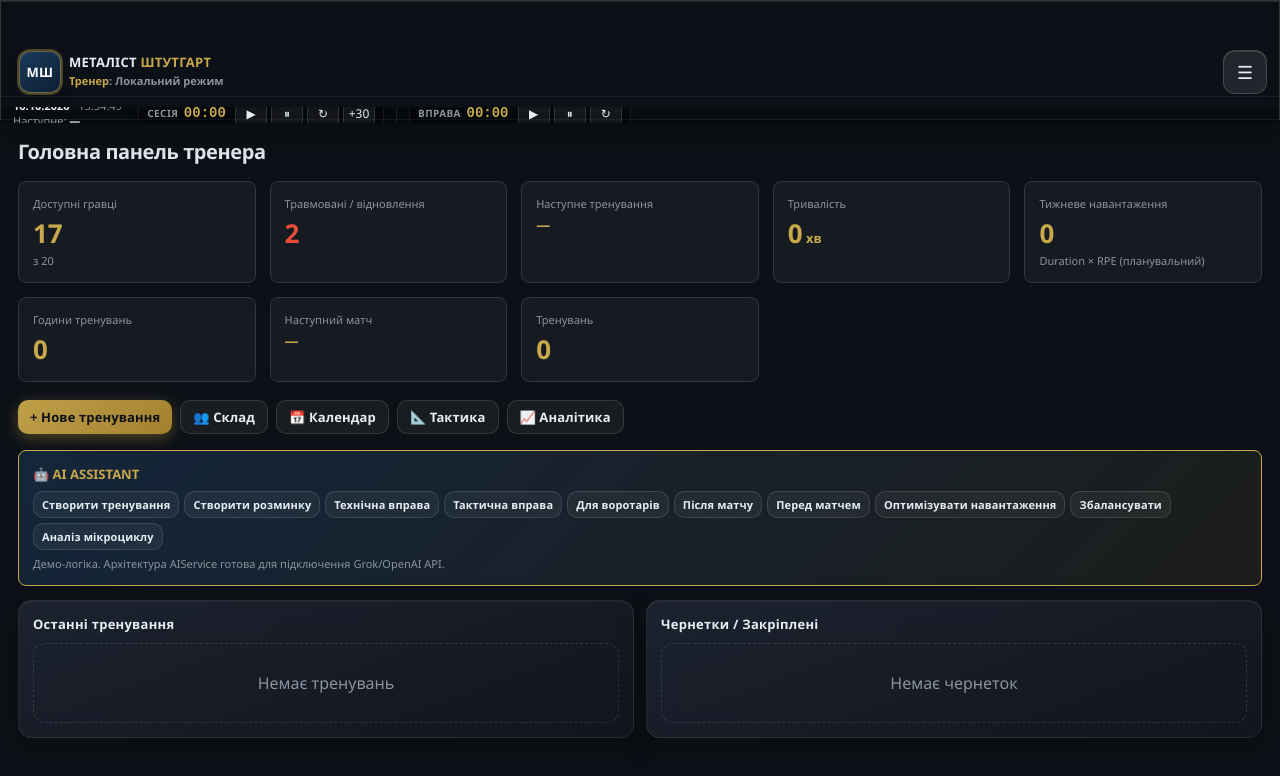
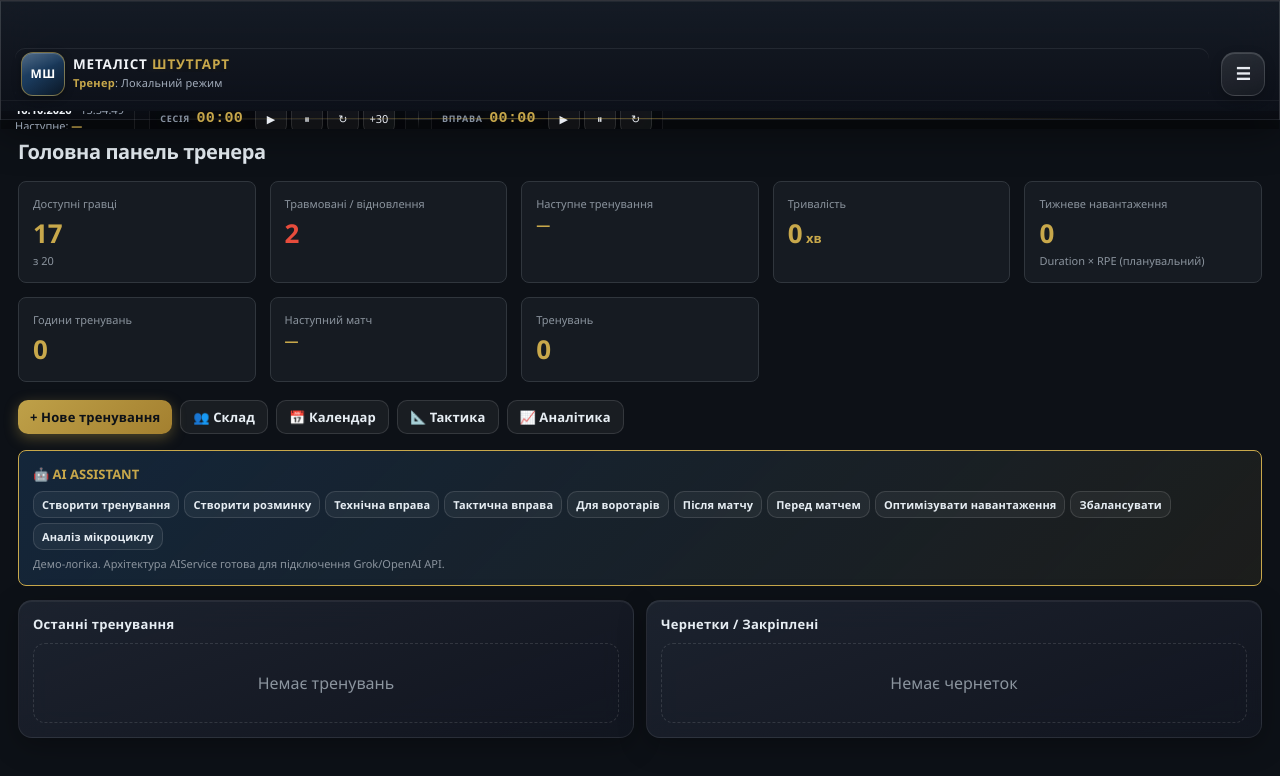
Before and after one commit to SangfoidEns/COACH, a website: page index.html in a window 1280 px wide. Drawn offline with Linux system fonts and the light colour scheme.

Commit message:
Add files via upload

```diff
--- a/src/styles/app.css
+++ b/src/styles/app.css
@@ -2483,7 +2483,7 @@ body.ms-io-lock #club-logo-btn {
 
 
 /* ═══════════════════════════════════════════════════════════
-   MASTER 2-TIER HEADER — Brand+Coach | Menu · Status+Timers
+   PROFESSIONAL 2-TIER HEADER — Editorial Glass
    ═══════════════════════════════════════════════════════════ */
 .header.header-2tier.glass-hdr {
   display: flex !important;
@@ -2493,51 +2493,72 @@ body.ms-io-lock #club-logo-btn {
   max-width: 100vw;
   box-sizing: border-box;
   padding: 0 !important;
-  /* Safe zone below Telegram Close / ⋯ */
   padding-top: max(env(safe-area-inset-top, 12px), 44px) !important;
   height: auto !important;
   min-height: 0 !important;
   z-index: 1000 !important;
   position: relative;
   overflow: visible;
-  background: rgba(13, 17, 23, 0.78) !important;
-  backdrop-filter: blur(22px) saturate(180%);
-  -webkit-backdrop-filter: blur(22px) saturate(180%);
-  border-bottom: 1px solid rgba(255, 255, 255, 0.10);
+  isolation: isolate;
+  background:
+    linear-gradient(180deg, rgba(22, 28, 38, 0.92) 0%, rgba(12, 16, 24, 0.88) 100%) !important;
+  backdrop-filter: blur(24px) saturate(160%);
+  -webkit-backdrop-filter: blur(24px) saturate(160%);
+  border-bottom: 1px solid rgba(255, 255, 255, 0.08);
   box-shadow:
-    0 10px 36px rgba(0, 0, 0, 0.4),
-    inset 0 1px 0 rgba(255, 255, 255, 0.1);
+    0 1px 0 rgba(255, 255, 255, 0.06) inset,
+    0 12px 40px rgba(0, 0, 0, 0.45);
   transform: translateZ(0);
 }
 
-/* Top: [Brand+Coach ........ ☰] */
+/* Gold accent line under header */
+.header.header-2tier.glass-hdr::after {
+  content: '';
+  position: absolute;
+  left: 12%;
+  right: 12%;
+  bottom: 0;
+  height: 1px;
+  background: linear-gradient(
+    90deg,
+    transparent 0%,
+    rgba(200, 168, 75, 0.55) 35%,
+    rgba(200, 168, 75, 0.55) 65%,
+    transparent 100%
+  );
+  pointer-events: none;
+  opacity: 0.7;
+}
+
+/* ── Tier 1 ── */
 .glass-hdr .hdr-top {
   display: flex !important;
   flex-direction: row !important;
   align-items: center;
   justify-content: space-between;
-  gap: 10px;
-  padding: 8px 12px 6px;
-  padding-left: max(12px, env(safe-area-inset-left, 0px));
-  padding-right: max(12px, env(safe-area-inset-right, 0px));
+  gap: 12px;
+  padding: 10px 14px 8px;
+  padding-left: max(14px, env(safe-area-inset-left, 0px));
+  padding-right: max(14px, env(safe-area-inset-right, 0px));
   box-sizing: border-box;
-  min-height: 52px;
-  border-bottom: 1px solid rgba(255, 255, 255, 0.06);
+  min-height: 56px;
+  border-bottom: 1px solid rgba(255, 255, 255, 0.05);
 }
 
 .brand-hit {
   display: flex !important;
   flex-direction: row !important;
   align-items: center;
-  gap: 10px;
+  gap: 12px;
   flex: 1 1 auto;
   min-width: 0;
-  max-width: calc(100% - 56px);
+  max-width: calc(100% - 58px);
   margin: 0;
-  padding: 6px 10px;
-  border: 1px solid transparent;
-  border-radius: 14px;
-  background: rgba(255, 255, 255, 0.05);
+  padding: 6px 12px 6px 6px;
+  border: 1px solid rgba(255, 255, 255, 0.06);
+  border-radius: 16px;
+  background:
+    linear-gradient(135deg, rgba(255, 255, 255, 0.07) 0%, rgba(255, 255, 255, 0.02) 100%);
   color: inherit;
   cursor: pointer;
   text-align: left;
@@ -2545,73 +2566,105 @@ body.ms-io-lock #club-logo-btn {
   touch-action: manipulation;
   user-select: none;
   -webkit-user-select: none;
-  transition: background 0.15s, border-color 0.15s, transform 0.12s;
+  transition:
+    background 0.2s ease,
+    border-color 0.2s ease,
+    box-shadow 0.2s ease,
+    transform 0.15s ease;
+  box-shadow: inset 0 1px 0 rgba(255, 255, 255, 0.08);
 }
 .brand-hit:hover,
 .brand-hit:focus-visible {
-  background: rgba(200, 168, 75, 0.14);
-  border-color: rgba(200, 168, 75, 0.4);
+  background:
+    linear-gradient(135deg, rgba(200, 168, 75, 0.18) 0%, rgba(255, 255, 255, 0.04) 100%);
+  border-color: rgba(200, 168, 75, 0.45);
+  box-shadow:
+    inset 0 1px 0 rgba(255, 255, 255, 0.1),
+    0 0 0 1px rgba(200, 168, 75, 0.15),
+    0 8px 24px rgba(0, 0, 0, 0.25);
   outline: none;
 }
 .brand-hit:active {
   transform: scale(0.985);
-  background: rgba(200, 168, 75, 0.22);
-}
+}
+
 .brand-hit .logo-ph {
   flex-shrink: 0;
-  width: 42px;
-  height: 42px;
-  border-radius: 11px;
+  width: 44px;
+  height: 44px;
+  border-radius: 12px;
   display: flex;
   align-items: center;
   justify-content: center;
   font-weight: 800;
-  font-size: 13px;
-  background: linear-gradient(145deg, var(--club-primary, #1a3a5c), #0d1f33);
-  border: 1px solid rgba(200, 168, 75, 0.5);
+  font-size: 12px;
+  letter-spacing: 0.04em;
+  background:
+    linear-gradient(145deg, #2a4a6c 0%, var(--club-primary, #1a3a5c) 45%, #0a1624 100%);
+  border: 1px solid rgba(200, 168, 75, 0.55);
   color: #fff;
   overflow: hidden;
+  box-shadow:
+    0 2px 8px rgba(0, 0, 0, 0.35),
+    inset 0 1px 0 rgba(255, 255, 255, 0.15);
+  position: relative;
+}
+.brand-hit .logo-ph::after {
+  content: '';
+  position: absolute;
+  inset: 0;
+  border-radius: inherit;
+  background: linear-gradient(160deg, rgba(255,255,255,0.18) 0%, transparent 42%);
+  pointer-events: none;
 }
 .brand-hit .logo-ph img {
   width: 100%;
   height: 100%;
   object-fit: cover;
-}
+  position: relative;
+  z-index: 1;
+}
+
 .brand-text {
   display: flex;
   flex-direction: column;
   min-width: 0;
-  gap: 2px;
+  gap: 3px;
 }
 .brand-title {
-  font-size: 13px;
+  font-size: 13.5px;
   font-weight: 800;
-  letter-spacing: 0.02em;
-  line-height: 1.2;
+  letter-spacing: 0.06em;
+  text-transform: uppercase;
+  line-height: 1.15;
   white-space: nowrap;
   overflow: hidden;
   text-overflow: ellipsis;
-  color: var(--text, #e6edf3);
+  color: #f0f3f7;
 }
 .brand-title em {
   font-style: normal;
+  font-weight: 800;
   color: var(--club-accent, #c8a84b);
+  text-shadow: 0 0 20px rgba(200, 168, 75, 0.25);
 }
 .brand-coach {
   font-size: 11px;
-  font-weight: 600;
-  color: var(--muted, #8b949e);
+  font-weight: 500;
+  color: rgba(180, 190, 205, 0.9);
   white-space: nowrap;
   overflow: hidden;
   text-overflow: ellipsis;
   max-width: 100%;
+  letter-spacing: 0.01em;
 }
 .brand-coach .auth-role {
   color: var(--club-accent, #c8a84b);
   font-weight: 700;
-}
-
-/* Menu 44×44 — only control on the right of tier 1 */
+  letter-spacing: 0.03em;
+}
+
+/* Menu */
 .hdr-menu-btn {
   width: 44px !important;
   height: 44px !important;
@@ -2623,114 +2676,152 @@ body.ms-io-lock #club-logo-btn {
   justify-content: center;
   margin: 0 !important;
   padding: 0 !important;
-  border-radius: 12px;
-  font-size: 18px;
+  border-radius: 14px;
+  font-size: 17px;
   line-height: 1;
   cursor: pointer;
-  color: var(--text, #e6edf3) !important;
-  background: rgba(255, 255, 255, 0.09) !important;
-  border: 1px solid rgba(255, 255, 255, 0.16) !important;
-  box-shadow: inset 0 1px 0 rgba(255, 255, 255, 0.12);
+  color: #e8ecf2 !important;
+  background:
+    linear-gradient(160deg, rgba(255, 255, 255, 0.1) 0%, rgba(255, 255, 255, 0.04) 100%) !important;
+  border: 1px solid rgba(255, 255, 255, 0.14) !important;
+  box-shadow:
+    inset 0 1px 0 rgba(255, 255, 255, 0.14),
+    0 4px 12px rgba(0, 0, 0, 0.2);
   -webkit-tap-highlight-color: transparent;
   touch-action: manipulation;
+  transition: background 0.15s, border-color 0.15s, transform 0.12s;
+}
+.hdr-menu-btn:hover {
+  border-color: rgba(200, 168, 75, 0.4) !important;
+  background: rgba(200, 168, 75, 0.12) !important;
 }
 .hdr-menu-btn:active {
+  transform: scale(0.96);
   background: rgba(200, 168, 75, 0.22) !important;
 }
-
-/* Bottom: status + timers (no +Training) */
+.hdr-menu-btn .menu-ico {
+  display: block;
+  line-height: 1;
+  font-weight: 600;
+}
+
+/* ── Tier 2 ── */
 .glass-hdr .hdr-bottom {
   display: flex !important;
   flex-wrap: nowrap;
   align-items: center;
-  gap: 8px 12px;
-  padding: 6px 12px 10px;
-  padding-left: max(12px, env(safe-area-inset-left, 0px));
-  padding-right: max(12px, env(safe-area-inset-right, 0px));
+  gap: 10px 12px;
+  padding: 7px 14px 11px;
+  padding-left: max(14px, env(safe-area-inset-left, 0px));
+  padding-right: max(14px, env(safe-area-inset-right, 0px));
   box-sizing: border-box;
   overflow-x: auto;
   -webkit-overflow-scrolling: touch;
   scrollbar-width: none;
-  background: rgba(0, 0, 0, 0.25);
+  background:
+    linear-gradient(180deg, rgba(0, 0, 0, 0.18) 0%, rgba(0, 0, 0, 0.32) 100%);
 }
 .glass-hdr .hdr-bottom::-webkit-scrollbar { display: none; }
 
 .hdr-status-inline {
   display: flex;
   flex-direction: column;
-  gap: 1px;
+  justify-content: center;
+  gap: 2px;
   flex: 0 1 auto;
   min-width: 0;
-  max-width: 160px;
-  margin-right: 4px;
+  max-width: 168px;
+  padding: 4px 10px 4px 0;
+  margin-right: 2px;
+  border-right: 1px solid rgba(255, 255, 255, 0.08);
 }
 .hdr-status-inline .st-line {
   font-size: 11px;
-  line-height: 1.25;
-  color: var(--muted, #8b949e);
+  line-height: 1.3;
+  color: rgba(160, 172, 188, 0.95);
   white-space: nowrap;
   overflow: hidden;
   text-overflow: ellipsis;
   margin: 0;
+  font-variant-numeric: tabular-nums;
 }
 .hdr-status-inline .st-line strong {
-  color: var(--text, #e6edf3);
+  color: #eef2f7;
   font-weight: 700;
+}
+.hdr-status-inline .st-next strong {
+  color: var(--club-accent, #c8a84b);
 }
 
 .glass-hdr .ht-block {
   display: flex;
   align-items: center;
-  gap: 6px;
+  gap: 7px;
   flex: 0 0 auto;
-  padding: 4px 8px;
-  border-radius: 10px;
+  padding: 5px 10px;
+  border-radius: 12px;
   background: rgba(255, 255, 255, 0.04);
   border: 1px solid rgba(255, 255, 255, 0.07);
+  box-shadow: inset 0 1px 0 rgba(255, 255, 255, 0.05);
 }
 .glass-hdr .ht-label {
-  font-size: 10px;
+  font-size: 9px;
   font-weight: 700;
   text-transform: uppercase;
-  letter-spacing: 0.04em;
-  color: var(--muted, #8b949e);
+  letter-spacing: 0.08em;
+  color: rgba(140, 152, 168, 0.95);
 }
 .glass-hdr .ht-time {
   font-variant-numeric: tabular-nums;
   font-weight: 800;
-  font-size: 14px;
-  min-width: 3.2em;
+  font-size: 15px;
+  min-width: 3.4em;
+  letter-spacing: 0.02em;
   color: var(--club-accent, #c8a84b);
-}
-.glass-hdr .ht-btns { display: flex; gap: 4px; }
+  text-shadow: 0 0 16px rgba(200, 168, 75, 0.2);
+}
+.glass-hdr .ht-btns {
+  display: flex;
+  gap: 4px;
+}
 .glass-hdr .ht-btn {
   width: 32px;
   height: 32px;
   min-width: 32px;
-  border-radius: 8px;
-  border: 1px solid rgba(255, 255, 255, 0.12);
-  background: rgba(255, 255, 255, 0.06);
-  color: var(--text, #e6edf3);
-  font-size: 12px;
+  border-radius: 9px;
+  border: 1px solid rgba(255, 255, 255, 0.1);
+  background: rgba(255, 255, 255, 0.05);
+  color: #e8ecf2;
+  font-size: 11px;
   cursor: pointer;
   display: inline-flex;
   align-items: center;
   justify-content: center;
   -webkit-tap-highlight-color: transparent;
   touch-action: manipulation;
-}
-.glass-hdr .ht-btn:active { background: rgba(200, 168, 75, 0.25); }
+  transition: background 0.12s, border-color 0.12s, transform 0.1s;
+}
+.glass-hdr .ht-btn:hover {
+  border-color: rgba(200, 168, 75, 0.35);
+  background: rgba(200, 168, 75, 0.12);
+}
+.glass-hdr .ht-btn:active {
+  transform: scale(0.94);
+  background: rgba(200, 168, 75, 0.28);
+}
 .glass-hdr .ht-sep {
   width: 1px;
-  height: 24px;
-  background: rgba(255, 255, 255, 0.1);
+  height: 22px;
+  background: linear-gradient(180deg, transparent, rgba(255, 255, 255, 0.14), transparent);
   flex-shrink: 0;
 }
 
 @media (max-width: 520px) {
   .glass-hdr .ht-label { display: none; }
-  .hdr-status-inline { max-width: 120px; }
-  .brand-title { font-size: 12px; }
+  .hdr-status-inline { max-width: 118px; padding-right: 8px; }
+  .brand-title { font-size: 12px; letter-spacing: 0.04em; }
+  .brand-hit { gap: 9px; padding-right: 8px; }
+  .brand-hit .logo-ph { width: 40px; height: 40px; }
 }
 
 body.mode-board-focus .header.header-2tier {
@@ -2741,7 +2832,6 @@ body.ms-io-lock #club-logo-btn {
   pointer-events: none !important;
 }
 
-/* Drawer below TG chrome */
 .app > .sidebar {
   top: max(env(safe-area-inset-top, 12px), 44px) !important;
 }
```
